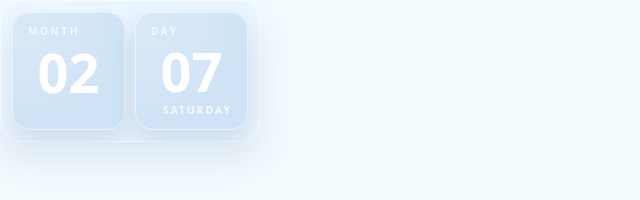
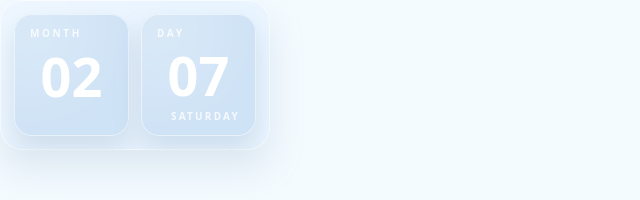
Before and after one commit to kkkkiyojj/sky-calendar-widget, a Next.js app: page / in a window 1280 px wide. Shown: the top 200 px of the page, without its empty margins (0-640 px from the left). Built offline with nearby package versions, Linux system fonts and the light colour scheme.

Commit message:
Update default dimensions and padding for widget

```diff
--- a/components/MiniCalendarWidget.tsx
+++ b/components/MiniCalendarWidget.tsx
@@ -12,10 +12,10 @@ const pad2 = (n: number) => String(n).padStart(2, "0");
 
 export default function MiniCalendarWidget({
   date,
-  width = 260,
-  height = 142,
-  padding = 12,
-  gap = 10
+  width = 270,
+  height = 150,
+  padding = 14,
+  gap = 12
 }: Props) {
   const d = date ?? new Date();
   const month = pad2(d.getMonth() + 1);
```
